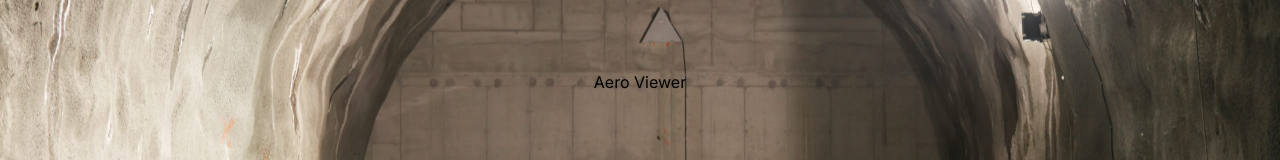
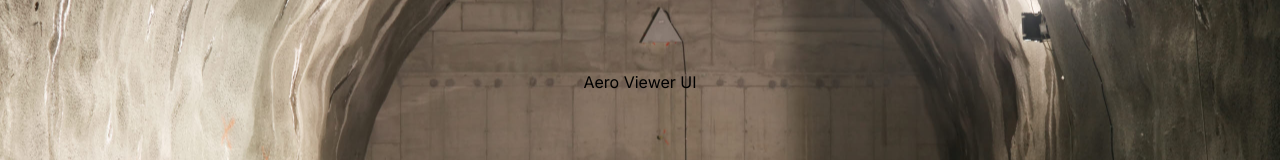
Before and after one commit to satyamsharan/aero-viewer-ui, a Next.js app: page / in a window 1280 px wide. Shown: the part 318-478 px from the top of the page. Built offline with nearby package versions, Linux system fonts and the light colour scheme.

Commit message:
Changed msg

```diff
--- a/app/page.tsx
+++ b/app/page.tsx
@@ -4,7 +4,7 @@ export default function Home() {
   return (
     <main className="">
       <div className="h-screen w-screen flex justify-center items-center background-image">
-        <div >Aero Viewer</div>
+        <div >Aero Viewer UI</div>
       </div>
     </main>
   )
```
